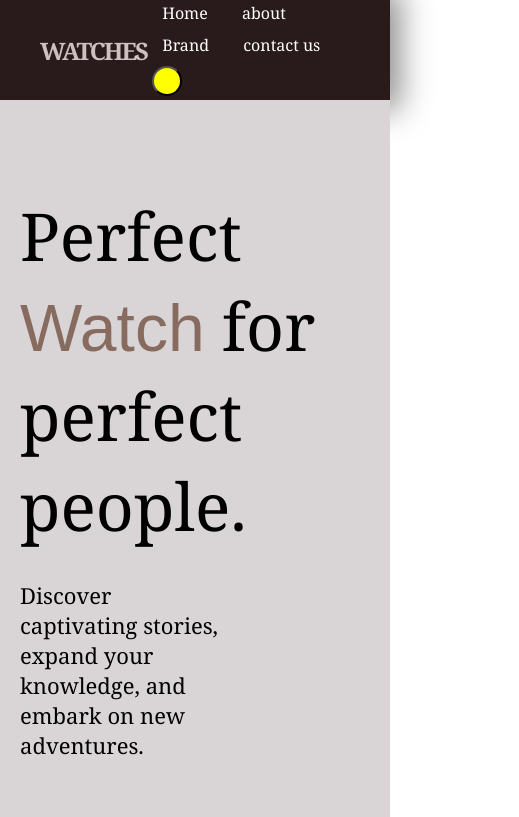
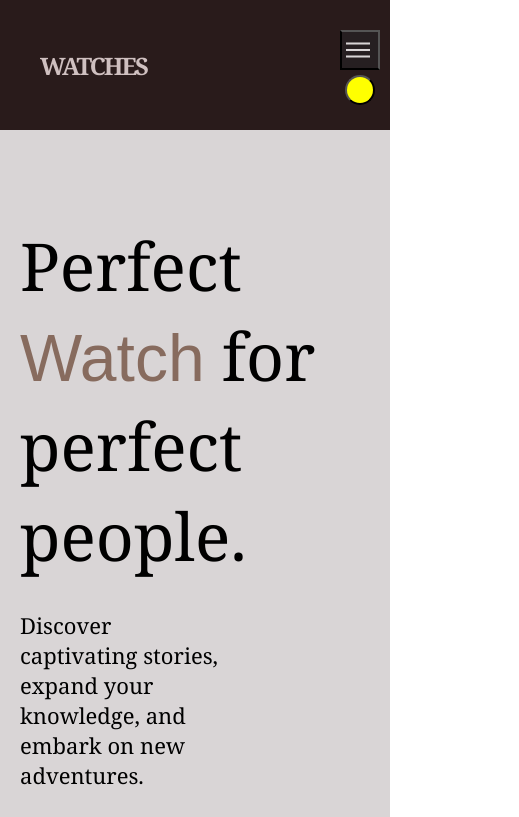
Before and after one commit to Abdulirhman-Ashraf/Perfect-Watch, a plain HTML site: page index.html in a window 390 px wide. Shown: the top 817 px of the page, 519 px wide, since content can reach past the window. Drawn offline with Linux system fonts and the light colour scheme.

Commit message:
Add files via upload

```diff
--- a/css/style.css
+++ b/css/style.css
@@ -12,12 +12,22 @@ body {
 }
 
 /* start navbar*/
-#dark{
+#dark {
     width: 30px;
     height: 30px;
     border-radius: 50%;
     background-color: yellow;
+    position: absolute;
+    top: 35px;
 }
+#dark:hover{
+    background-color: white;
+
+}
+ul #menu {
+    display: none;
+}
+
 .nav {
     background-color: rgba(30, 15, 15, 0.949);
     padding: 0px 40px;
@@ -49,6 +59,7 @@ a {
 
 }
 
+
 .nav #links li a::after {
     content: "";
     width: 0px;
@@ -65,14 +76,16 @@ a {
 }
 
 /*  end navbar */
-.dark{
+.dark {
     background-color: #141313df !important;
     color: #d9d5d6 !important;
 }
-.darkH2{
+
+.darkH2 {
     color: #d9d5d6 !important;
 
 }
+
 /* <!-- start section one --> */
 .sectionOne {
     width: 100%;
@@ -275,7 +288,7 @@ a {
     display: flex;
     flex-direction: column;
     align-items: center;
-        color: #3a3335;
+    color: #3a3335;
 
 }
 
@@ -334,22 +347,25 @@ label {
     color: #d9d5d6;
     font-size: 20px;
 }
+
 /* up */
-.up{
+.up {
     display: none;
     color: white;
     font-size: 50px;
-    position:fixed;
+    position: fixed;
     bottom: 80px;
     right: 30px;
-    background-color:rgba(28, 28, 28, 0.352);
+    background-color: rgba(28, 28, 28, 0.352);
     padding: 10px 20px;
 }
-@media(max-width:1300px){
+
+@media(max-width:1300px) {
     .sectionOne .left h2 {
         font-size: 66px;
         width: 90%;
     }
+
     .sectionOne {
         width: 100%;
         height: 900px;
@@ -359,12 +375,14 @@ label {
         padding: 70px 20px;
 
     }
-    .sectionOne .right img{
+
+    .sectionOne .right img {
         display: none;
         width: 400px;
         padding: 0px;
 
     }
+
     .sectionOne .right {
         position: absolute;
         right: 0px;
@@ -380,14 +398,17 @@ label {
         justify-content: space-between;
         padding: 70px 20px;
     }
+
     .sectionTwo .left img {
         width: 80%;
         margin-right: 0px;
         margin: 20px;
     }
-    .sectionTwo img{
-        margin:0 20px;
+
+    .sectionTwo img {
+        margin: 0 20px;
     }
+
     .time {
         margin: 0 5px;
         background-color: #564348;
@@ -401,21 +422,70 @@ label {
         padding: 70px 30px;
 
     }
+
     .slider {
         margin: 0 auto;
         width: 470px;
         height: 500px;
         position: relative;
     }
+
     .sectionFour {
         display: block;
         margin: auto;
         padding: 70px 20px;
 
     }
+
     .sectionFour input,
-.sectionFour #textArea {
-    width:96%;
+    .sectionFour #textArea {
+        width: 96%;
+
+    }
+}
+
+@media(max-width:420px) {
+    .nav{
+position: relative;
+height: 130px;    }
+    ul #menu {
+        display: block;
+        width: 40px;
+        height: 40px;
+        font-size: 25px;
+        transform: rotate(90deg);
+        position: absolute;
+        right: 10px;
+        top: 30px;
+        background-color: #261f21;
+        color: #d9d5d6;
+    }
+    ul li a{
+        display: none;
+    }
+    #dark {
+        position: absolute;
+        right:15px;
+        top: 75px;
+    }
+
+    ul li .hidden {
+        display: inline-block;
+        padding-top: 50px;
+
+    }
+
+
+
+    .time {
+
+        font-size: 20px;
+    }
+
+
+    .slider {
+        width: 300px;
+        height: 400px;
+    }
 
 }
-}
--- a/index.html
+++ b/index.html
@@ -4,7 +4,7 @@
     <meta charset="UTF-8" />
     <meta name="viewport" content="width=device-width, initial-scale=1.0" />
     <title>Perfect Watch</title>
-    <link rel="stylesheet" href="css/style.css" />
+    <link rel="stylesheet" href="css\style.css" />
   </head>
   <body>
     <!--start navbar -->
@@ -20,6 +20,7 @@
         <li><a href="#Reviews">Brand</a></li>
         <li><a href="#contact">contact us</a></li>
         <li><button id="dark"></button></li>
+        <li><button id="menu">||| </button></li>
       </ul>
     </div>
     <!-- end navbar -->
@@ -27,7 +28,7 @@
     <!-- start section one -->
     <div class="sectionOne" id="home">
       <div class="left">
-        <h2 style="font-weight: 100; ">
+        <h2 style="font-weight: 100">
           Perfect
           <span
             style="color: #876b5e; font-family: Arial, Helvetica, sans-serif"
@@ -136,8 +137,10 @@
           onkeydown=" textLimit()"
           placeholder="write message"
         ></textarea>
-       <div style="padding: 20px; color: rgba(255, 0, 0, 0.808);" id="lettersLimit" ></div>
-
+        <div
+          style="padding: 20px; color: rgba(255, 0, 0, 0.808)"
+          id="lettersLimit"
+        ></div>
       </div>
     </div>
     <!-- end section four -->
--- a/js/master.js
+++ b/js/master.js
@@ -1,3 +1,11 @@
+// menu for li links
+let menu =document.querySelector("ul  #menu");
+let lis =document.querySelectorAll("ul li a");
+menu.onclick=function(){
+  for(let i=0;i<lis.length;i++)
+  lis[i].classList.toggle("hidden")
+}
+
 // up
 let up = document.querySelector(".up");
 
```
